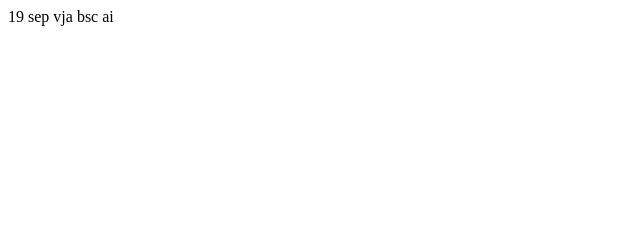
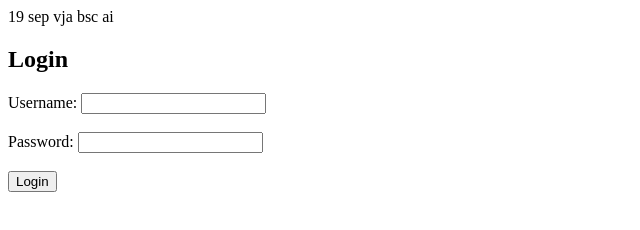
Before and after one commit to manasa2730/19-sep-vja, a plain HTML site: page index.html in a window 1280 px wide. Shown: the whole page, without its empty margins (0-640 px from the left). Drawn offline with Linux system fonts and the light colour scheme.

Commit message:
Update index.html

```diff
--- a/index.html
+++ b/index.html
@@ -1,2 +1,20 @@
 19 sep vja
 bsc ai
+
+
+<!DOCTYPE html>
+<html>
+<head>
+  <title>Login Page</title>
+</head>
+<body>
+  <h2>Login</h2>
+  <form action="/login" method="post">
+    <label>Username:</label>
+    <input type="text" name="username"><br><br>
+    <label>Password:</label>
+    <input type="password" name="password"><br><br>
+    <button type="submit">Login</button>
+  </form>
+</body>
+</html>
```
